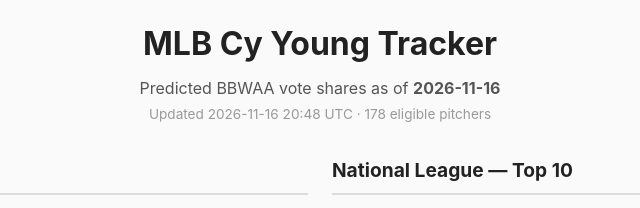
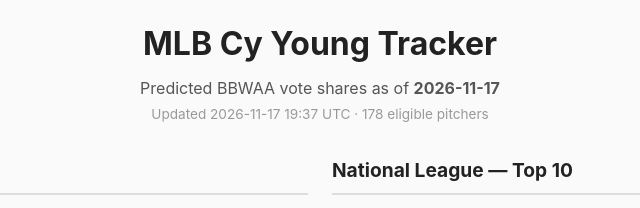
Before and after one commit to ccli-taipower/cyaward-claude, a plain HTML site: page site/index.html in a window 1280 px wide. Shown: the top 208 px of the page, 320-960 px from the left. Drawn offline with Linux system fonts and the light colour scheme.

Commit message:
data: daily ranking 2026-11-17

```diff
--- a/site/index.html
+++ b/site/index.html
@@ -3,14 +3,14 @@
 <head>
     <meta charset="UTF-8">
     <meta name="viewport" content="width=device-width, initial-scale=1.0">
-    <title>MLB Cy Young Tracker — 2026-11-16</title>
+    <title>MLB Cy Young Tracker — 2026-11-17</title>
     <link rel="stylesheet" href="style.css">
 </head>
 <body>
     <header>
         <h1>MLB Cy Young Tracker</h1>
-        <p class="subtitle">Predicted BBWAA vote shares as of <strong>2026-11-16</strong></p>
-        <p class="meta">Updated 2026-11-16 20:48 UTC · 178 eligible pitchers</p>
+        <p class="subtitle">Predicted BBWAA vote shares as of <strong>2026-11-17</strong></p>
+        <p class="meta">Updated 2026-11-17 19:37 UTC · 178 eligible pitchers</p>
     </header>
 
     <main>
```
Also changed, not shown: 1 other file.
